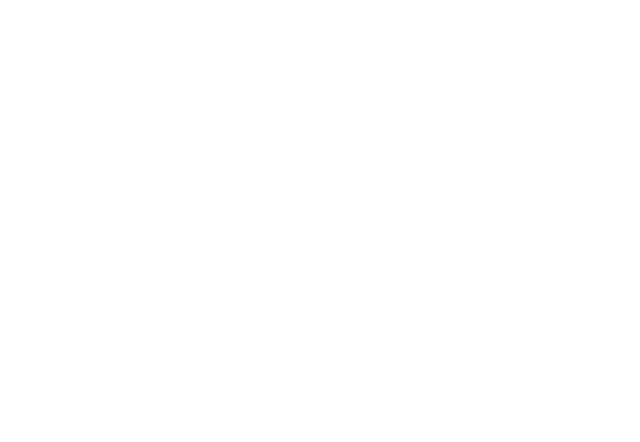
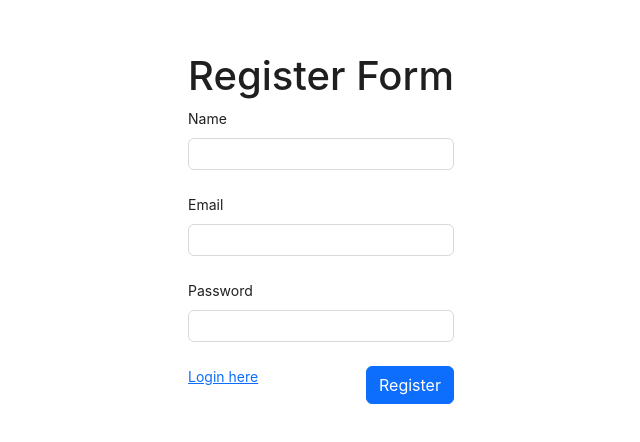
Before and after one commit to DhrubaDC1/Expense-Tracker, a React (Create React App) app in the folder client/: page /register in a window 1280 px wide. Before the commit this address had no page. Shown: the part 132-574 px from the top of the page, without its empty margins (319-959 px from the left). Built offline with nearby package versions, Linux system fonts and the light colour scheme.

Commit message:
Form implementation with Ant Design

```diff
--- a/client/package.json
+++ b/client/package.json
@@ -6,13 +6,16 @@
     "@testing-library/jest-dom": "^5.16.5",
     "@testing-library/react": "^14.0.0",
     "@testing-library/user-event": "^14.4.3",
+    "antd": "^5.5.1",
     "axios": "^1.4.0",
     "react": "^18.2.0",
+    "react-bootstrap": "^2.7.4",
     "react-dom": "^18.2.0",
     "react-redux": "^8.0.5",
     "react-router-dom": "^6.11.2",
     "react-scripts": "^5.0.1",
     "redux": "^4.2.1",
+    "svgo": "^3.0.2",
     "web-vitals": "^3.3.1"
   },
   "scripts": {
--- a/client/src/App.css
+++ b/client/src/App.css
@@ -0,0 +1 @@
+@import "~antd/dist/antd.css";
--- a/client/src/App.js
+++ b/client/src/App.js
@@ -1,10 +1,15 @@
 import { Routes, Route } from "react-router-dom";
 import HomePage from "./pages/HomePage";
+import Register from "./pages/Register";
+import Login from "./pages/Login";
+
 function App() {
   return (
     <>
       <Routes>
         <Route path="/" element={<HomePage />} />
+        <Route path="/register" element={<Register />} />
+        <Route path="/login" element={<Login />} />
       </Routes>
     </>
   );
--- a/client/src/index.css
+++ b/client/src/index.css
@@ -8,5 +8,11 @@
   height: 80vh;
 }
 .navbar {
-  background-color:bisque !important;
+  background-color: bisque !important;
 }
+.register-page {
+  display: flex;
+  align-items: center;
+  justify-content: center;
+  height: 90vh;
+}
--- a/client/src/index.js
+++ b/client/src/index.js
@@ -1,5 +1,6 @@
 import React from "react";
 import ReactDOM from "react-dom/client";
+// import "antd/dist/antd.css";
 import "./index.css";
 import App from "./App";
 import { BrowserRouter } from "react-router-dom";
--- /dev/null
+++ b/client/src/pages/Login.js
@@ -0,0 +1,31 @@
+import React from "react";
+import { Form, Input } from "antd";
+import { Link } from "react-router-dom";
+
+const Login = () => {
+  // form submit
+  const submitHandler = (values) => {
+    console.log(values);
+  };
+  return (
+    <>
+      <div className="register-page">
+        <Form layout="vertical" onFinish={submitHandler}>
+          <h1>Login Form</h1>
+          <Form.Item label="Email" name="email">
+            <Input type="email" />
+          </Form.Item>
+          <Form.Item label="Password" name="password">
+            <Input type="password" />
+          </Form.Item>
+          <div className="d-flex justify-content-between">
+            <Link to="/register">Register here</Link>
+            <button className="btn btn-primary">Login</button>
+          </div>
+        </Form>
+      </div>
+    </>
+  );
+};
+
+export default Login;
--- /dev/null
+++ b/client/src/pages/Register.js
@@ -0,0 +1,34 @@
+import React from "react";
+import { Form, Input } from "antd";
+import { Link } from "react-router-dom";
+
+const Register = () => {
+  // form submit
+  const submitHandler = (values) => {
+    console.log(values);
+  };
+  return (
+    <>
+      <div className="register-page">
+        <Form layout="vertical" onFinish={submitHandler}>
+          <h1>Register Form</h1>
+          <Form.Item label="Name" name="name">
+            <Input />
+          </Form.Item>
+          <Form.Item label="Email" name="email">
+            <Input type="email" />
+          </Form.Item>
+          <Form.Item label="Password" name="password">
+            <Input type="password" />
+          </Form.Item>
+          <div className="d-flex justify-content-between">
+            <Link to='/login'>Login here</Link>
+            <button className="btn btn-primary">Register</button>
+          </div>
+        </Form>
+      </div>
+    </>
+  );
+};
+
+export default Register;
```
Also changed, not shown: 2 other files (tests, documents, lock files or other folders).
